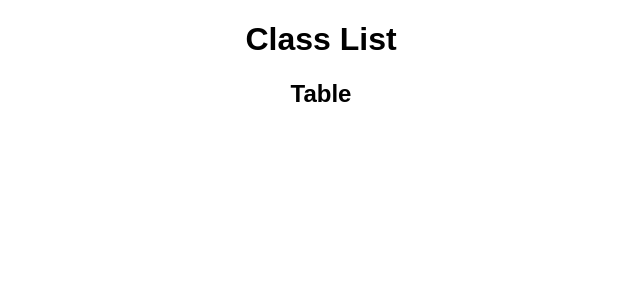
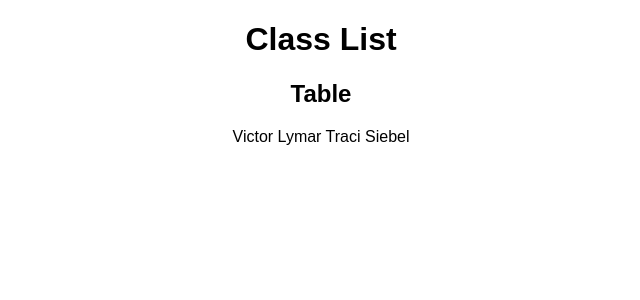
Before and after one commit to HeDelValle/ClassRoster, a React (Create React App) app: page / in a window 1280 px wide. Shown: the top 300 px of the page, without its empty margins (319-959 px from the left). Built offline with nearby package versions, Linux system fonts and the light colour scheme.

Commit message:
Added .map

```diff
--- a/src/App.js
+++ b/src/App.js
@@ -1,7 +1,7 @@
 import "./styles.css";
 
 function showNames(people) {
-  return people[0] + " " + people[1];
+  return people[0] + " " + people[1] + " ";
 }
 
 let people = [
@@ -11,12 +11,13 @@ let people = [
 
 let names = people.map(showNames);
 console.log(names);
+let elements = names;
 export default function App() {
   return (
     <div className="App">
       <h1>Class List</h1>
       <h2>Table</h2>
-      <div> </div>
+      <div>{elements} </div>
     </div>
   );
 }
```
